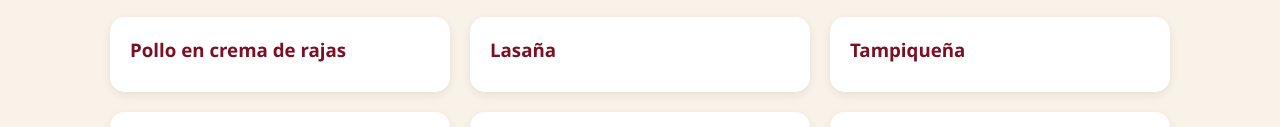
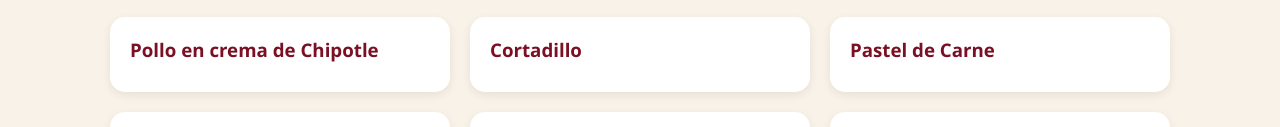
Before and after one commit to estebansaldivar311-svg/La-Mancha-menu, a plain HTML site: page index.html in a window 1280 px wide. Shown: the part 574-701 px from the top of the page. Drawn offline with Linux system fonts and the light colour scheme.

Commit message:
Update index.html

```diff
--- a/index.html
+++ b/index.html
@@ -181,17 +181,17 @@ footer{
 <div class="grid">
 
 <div class="card">
-    <h3>Pollo en crema de rajas <h3>
+    <h3>Pollo en crema de Chipotle <h3>
  <p> </p>
 </div>
 
 <div class="card">
-    <h3>Lasaña<h3>
+    <h3>Cortadillo<h3>
  <p> </p>
 </div>
 
 <div class="card">
-    <h3>Tampiqueña</h3>
+    <h3>Pastel de Carne</h3>
  <p> </p>
     </div>
 
```
